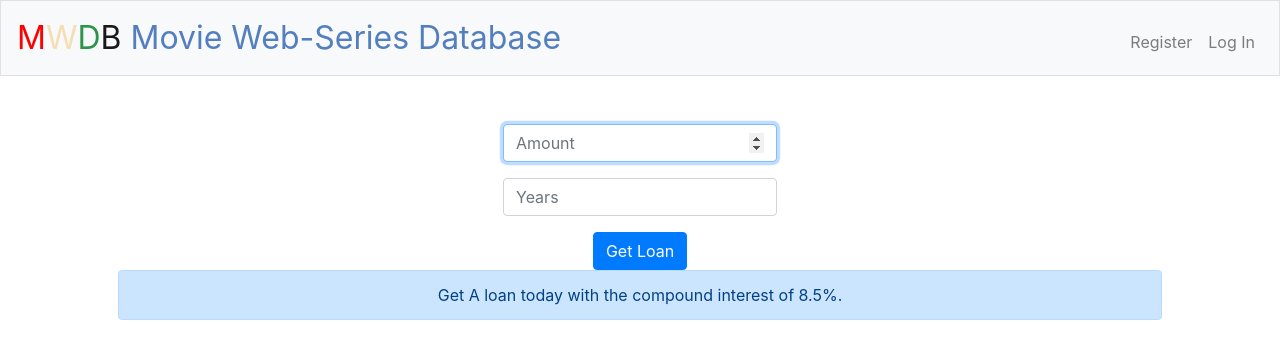
After one commit to Hirmay/Internet-Movies-Data-Base, a Flask app: template templates/info_table.html in a window 1280 px wide. The commit adds this page. Shown: the top 359 px of the page. Run offline with Flask 2, Linux system fonts and the light colour scheme; the template is opened without the code that fills it, so the values that code supplies are empty; some libraries are stand-ins or nearby versions.

Commit message:
Add files via upload

```diff
--- /dev/null
+++ b/templates/info_table.html
@@ -0,0 +1,20 @@
+{% extends "layout.html" %}
+
+{% block title %}
+    Loan
+{% endblock %}
+
+{% block main %}
+    <form action="/loan" method="post">
+        <div class="form-group">
+            <input autocomplete="off" autofocus class="form-control" name="amount" type="number" min="1000" required title="Can not have the field empty" placeholder="Amount">
+        </div>
+        <div class="form-group">
+            <input class="form-control" name="years" placeholder="Years" min="1" required title="Can not have the field empty" type="number">
+        </div>
+        <button class="btn btn-primary" type="submit">Get Loan</button>
+    </form>
+    <div class="alert alert-primary" role="alert">
+        Get A loan today with the compound interest of 8.5%.
+    </div>
+{% endblock %}
--- a/templates/layout.html
+++ b/templates/layout.html
@@ -24,18 +24,18 @@
     <body>
         <nav class="navbar navbar-expand-md navbar-light bg-light border">
             <!--getting a button to redirect towards homepage-->
-            <a class="navbar-brand" href="/"><span class="orange">M</span><span class="white">W</span><span class="green">D<span class="blue">B</span><span class="red"> Movie Web-Series Database</span></a>
+            <a class="navbar-brand" href="/"><span class="orange">M</span><span class="white">W</span><span class="green">D</span><span class="gold">B</span><span class="blue"> Movie Web-Series Database</span></a>
             <button aria-controls="navbar" aria-expanded="false" aria-label="Toggle navigation" class="navbar-toggler" data-target="#navbar" data-toggle="collapse" type="button">
                 <span class="navbar-toggler-icon"></span>
             </button>
             <div class="collapse navbar-collapse" id="navbar">
                 <!-- if the user is logged in/ registered-->
-                {% if session.user_id %}
+                {% if session.username %}
                     <ul class="navbar-nav mr-auto mt-2">
                         <li class="nav-item"><a class="nav-link" href="/info">Movies</a></li>
                         <li class="nav-item"><a class="nav-link" href="/loan">Web Shows</a></li>
                         <li class="nav-item"><a class="nav-link" href="/quote">My Watchlist</a></li>
-                        <li class="nav-item"><a class="nav-link" href="/debts">Something else</a></li>
+                        <li class="nav-item"><a class="nav-link" href="/search">Search</a></li>
                     </ul>
                     <ul class="navbar-nav ml-auto mt-2">
                         <li class="nav-item"><a class="nav-link" href="/logout">Log Out</a></li>
--- a/templates/register.html
+++ b/templates/register.html
@@ -15,6 +15,9 @@
         </div>
         <div class="form-group">
             <input autocomplete="off" autofocus class="form-control" name="username" type="text" pattern=".{1,}"  required title="Can not have the field empty" placeholder="Username">
+        </div>
+	<div class="form-group">
+            <input autocomplete="off" autofocus class="form-control" name="dob" type="date" pattern=".{1,}"  required title="Can not have the field empty">
         </div>
 	<div class="form-group">
             <input autocomplete="off" autofocus class="form-control" name="email_id" type="email" pattern=".{1,}"  required title="Can not have the field empty" placeholder="Email Address">
```
Also changed, not shown: templates/form_help.html (added, +12 -0 lines), templates/search.html (added, +24 -0 lines), templates/searched.html (added, +12 -0 lines).
